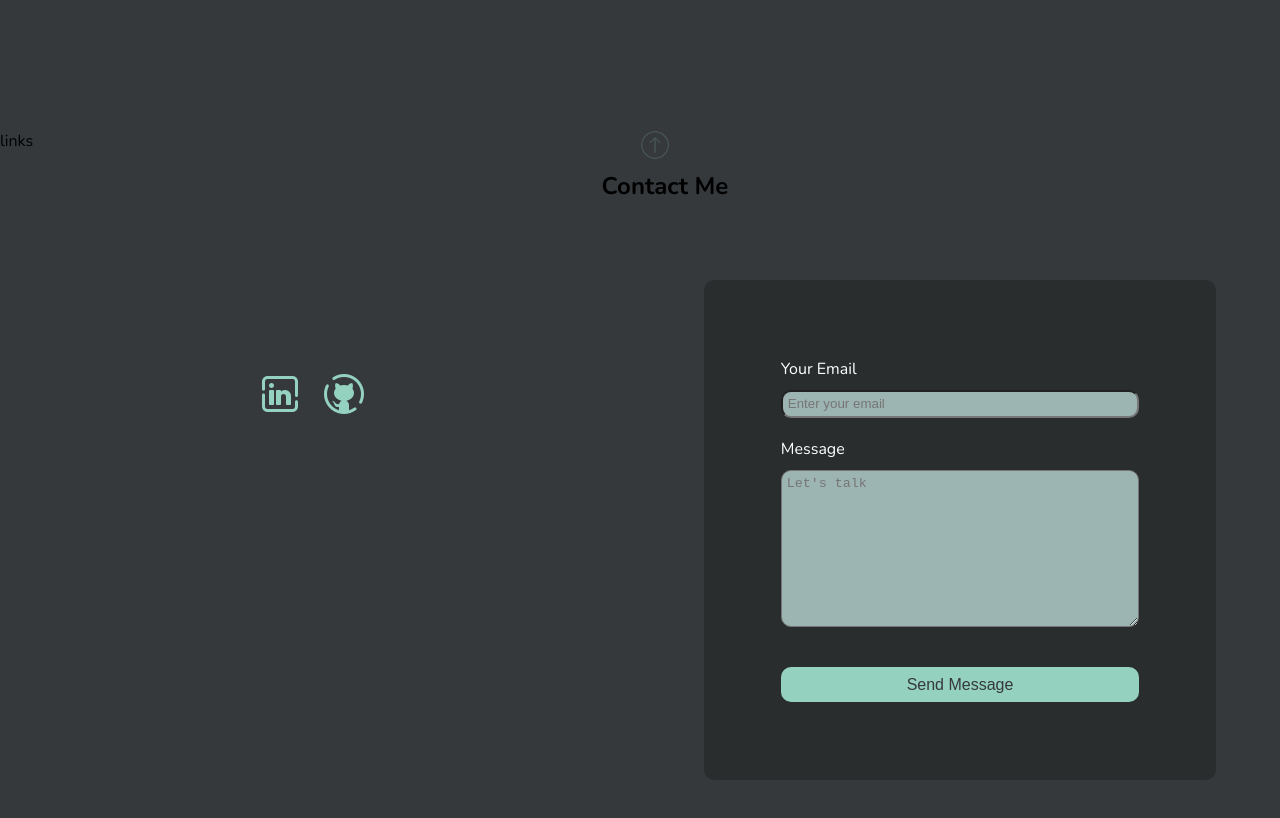
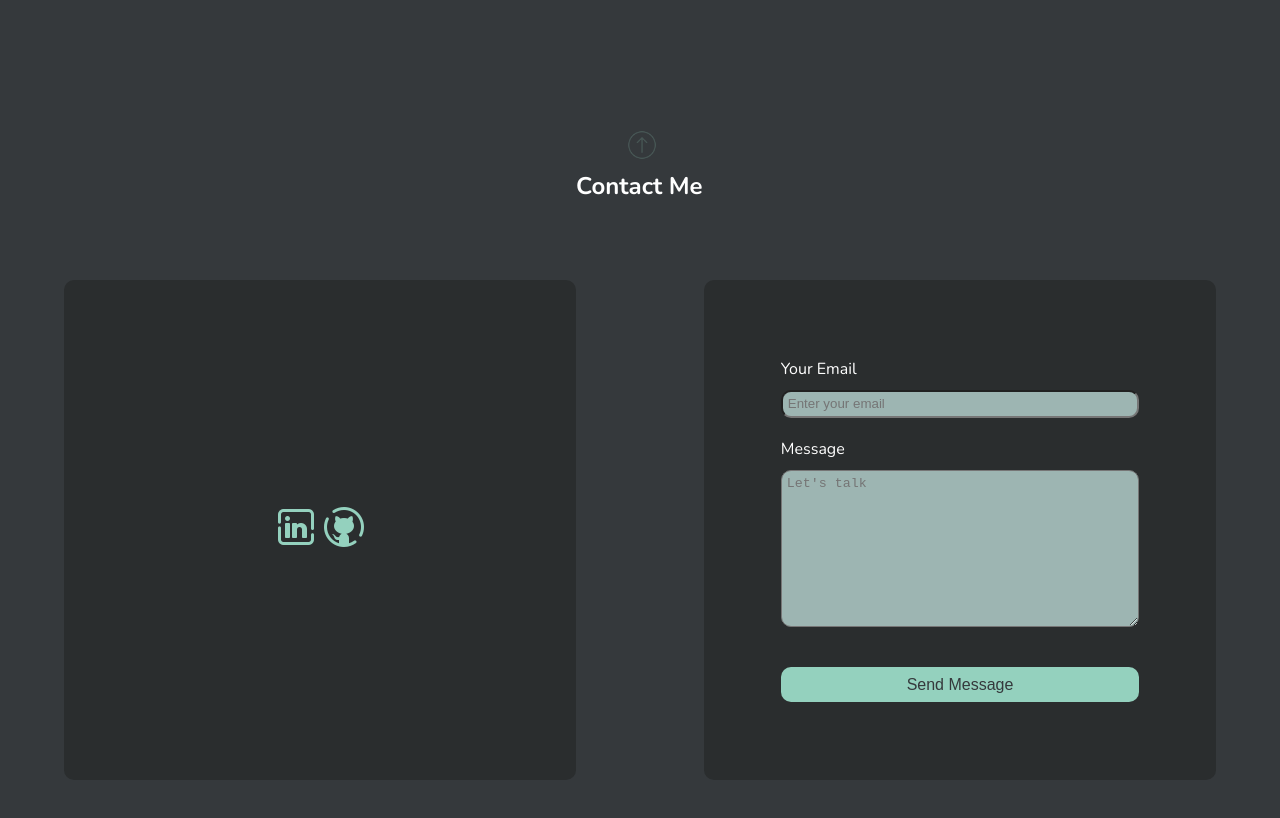
Before and after one commit to sanchezfernandes/portfolio, a React (Vite) app in the folder portfolio/: page / in a window 1280 px wide. Shown: the part 2240-3058 px from the top of the page. Built offline with nearby package versions, Linux system fonts and the light colour scheme.

Commit message:
fixed contact styles

```diff
--- a/portfolio/src/Components/About/About.scss
+++ b/portfolio/src/Components/About/About.scss
@@ -10,7 +10,7 @@
     position: absolute;
     height: 30px;
     width: 30px;
-    left: 50%;
+    left: 49%;
     opacity: 0.2;
 
     &:hover {
--- a/portfolio/src/Components/Contact/Contact.jsx
+++ b/portfolio/src/Components/Contact/Contact.jsx
@@ -4,7 +4,6 @@ import scroll from "../../assets/scroll-up.png";
 import git from "../../assets/gitIcon.png";
 import linked from "../../assets/linked.png";
 import { scroller } from "react-scroll";
-import { Link } from 'react-router-dom';
 
 
 const Contact = () => {
@@ -21,13 +20,12 @@ const Contact = () => {
             <h2 className='contactTitle'>Contact Me</h2>
             <img onClick={handleScroll} className='scroll' src={scroll} alt="scroll-up" />
 
-            <section className='socialLinks'>links</section>
-            <div className='socialsDiv'>
-                <section className='left'>
+            <section className='socialLinks'>
+                <div className='socialsDiv'>
                     <a href="https://www.linkedin.com/in/sanchez-fernandes/" target="_blank">  <img className='linkedIn' src={linked} alt="linkedIn" /></a>
                     <a href="https://github.com/sanchezfernandes" target="_blank"><img className='socialIcon' src={git} alt="github" /></a>
-                </section>
-            </div>
+                </div>
+            </section>
 
             <section className='formSection'>
                 <div className='formDiv'>
--- a/portfolio/src/Components/Contact/Contact.scss
+++ b/portfolio/src/Components/Contact/Contact.scss
@@ -10,40 +10,31 @@
 
 .contactTitle {
     position: absolute;
-    left: 47%;
-    top: 5%
+    left: 45%;
+    top: 5%;
+    color: $white;
 }
 
 .socialsDiv {
-    // width: 80%;
-    // height: 500px;
-    // display: flex;
-    // justify-content: center;
-    // align-items: center;
-    // background-color: #2a2d2e;
-    // border-radius: 10px;
+    width: 80%;
+    height: 500px;
+    display: flex;
+    justify-content: center;
+    align-items: center;
+    background-color: $bgd;
+    border-radius: 10px;
 }
 
-// .left {
-//     position: relative;
-// }
+
 
 .socialLinks {
     width: 50%;
     position: relative;
+    display: flex;
+    justify-content: center;
+    align-items: center;
 }
 
-.socialIcon {
-    position: absolute;
-    left: 25%;
-    top: 30%;
-}
-
-.linkedIn {
-    position: absolute;
-    left: 20%;
-    top: 30%
-}
 
 .formSection {
     width: 50%;
@@ -58,7 +49,7 @@
     display: flex;
     justify-content: center;
     align-items: center;
-    background-color: #2a2d2e;
+    background-color: $bgd;
     border-radius: 10px;
 }
 
--- a/portfolio/src/styles/_colors.scss
+++ b/portfolio/src/styles/_colors.scss
@@ -3,3 +3,4 @@ $blue: #94D1BE;
 $cyan: #DAF0EE;
 $ash: #9DB5B2;
 $white: #ffffff;
+$bgd: #2a2d2e;
```
Also changed, not shown: portfolio/src/Components/Hero/Hero.jsx (added, +9 -0 lines), portfolio/src/Components/Hero/Hero.scss (added).
